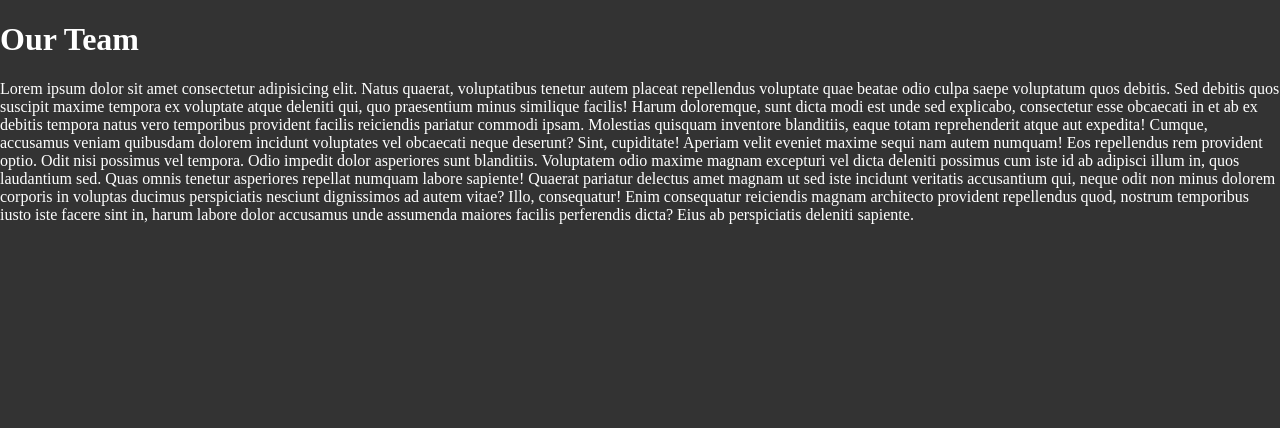
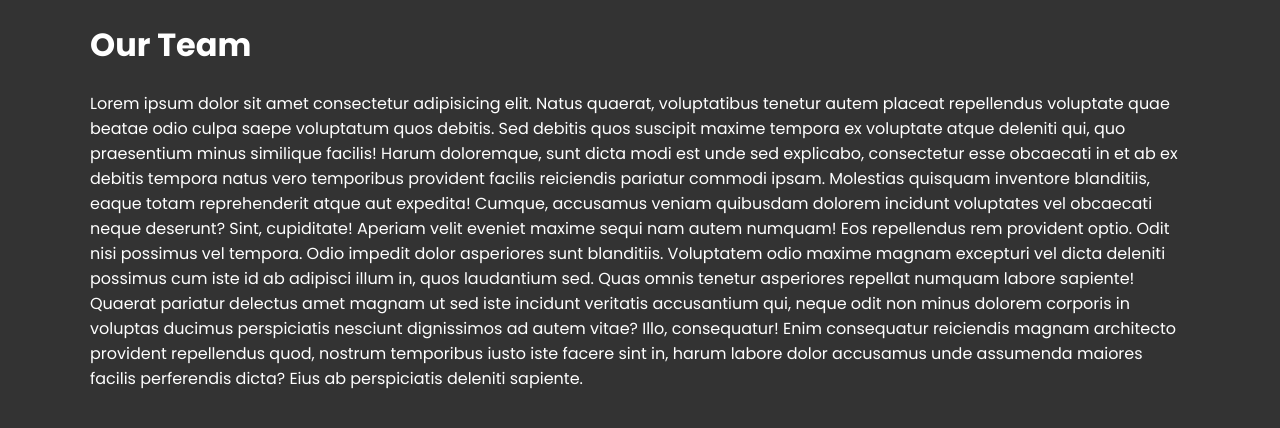
Before and after one commit to omar-zeineddine/next-13-github-api, a Next.js app: page /about/team in a window 1280 px wide. Shown: the top 428 px of the page. Built offline with nearby package versions, Linux system fonts and the light colour scheme.

Commit message:
feat - layout and fonts

```diff
--- a/app/about/page.jsx
+++ b/app/about/page.jsx
@@ -1,3 +1,7 @@
+export const metadata = {
+  title: "About next-13",
+};
+
 const AboutPage = () => {
   return (
     <div>
--- a/app/about/team/page.jsx
+++ b/app/about/team/page.jsx
@@ -1,3 +1,7 @@
+export const metadata = {
+  title: "About team page",
+};
+
 const TeamPage = () => {
   return (
     <div>
--- a/app/layout.jsx
+++ b/app/layout.jsx
@@ -1,14 +1,25 @@
-import './globals.css'
+import { Poppins } from "next/font/google";
+import localFont from "@next/font/local";
+
+import "./globals.css";
+
+const poppins = Poppins({
+  weight: ["400", "700"],
+  subsets: ["latin"],
+});
 
 export const metadata = {
-  title: 'Create Next App',
-  description: 'Generated by create next app',
-}
+  title: "next-13 with github api",
+  description: "app with next-13 new features and app dir",
+  keywords: "next-13, api",
+};
 
 export default function RootLayout({ children }) {
   return (
     <html lang="en">
-      <body>{children}</body>
+      <body className={poppins.className}>
+        <main className="container">{children}</main>
+      </body>
     </html>
-  )
+  );
 }
```
